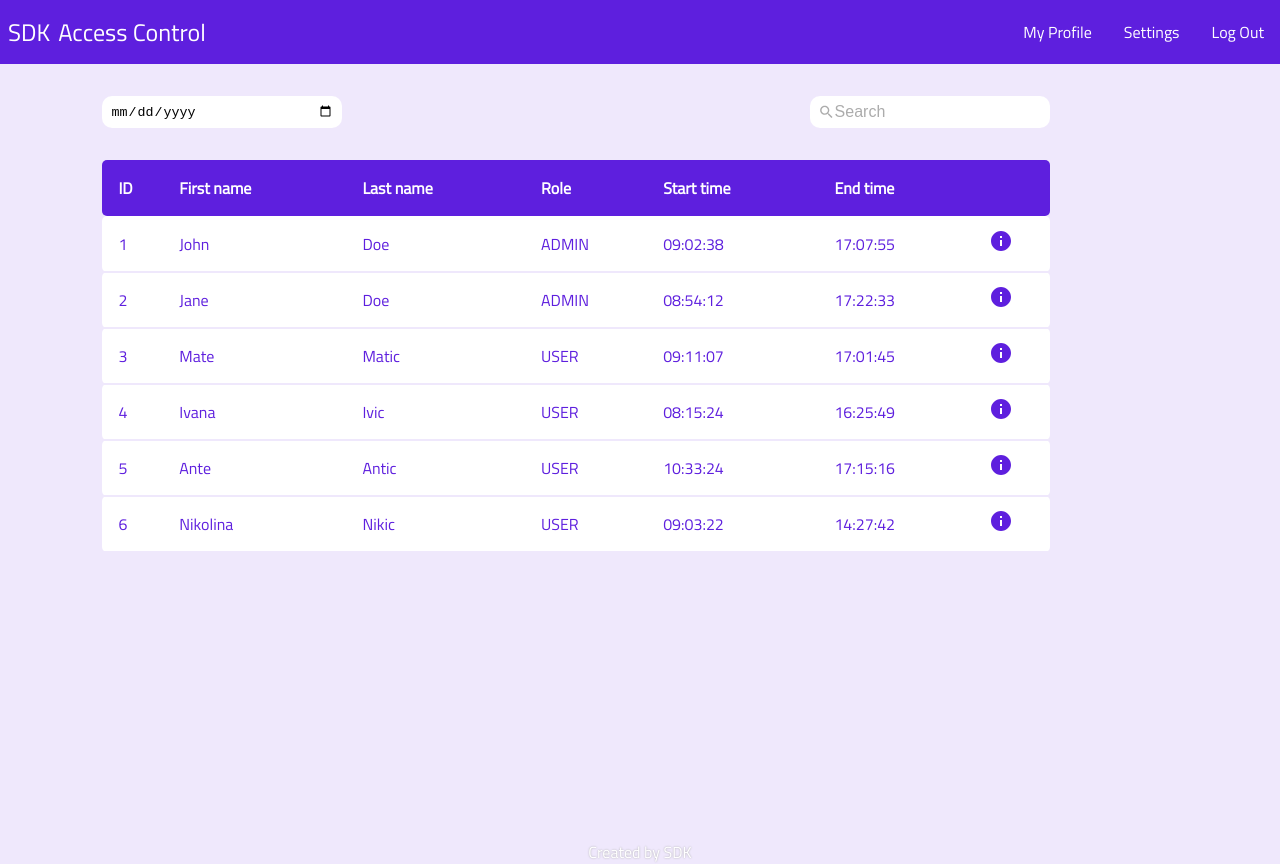
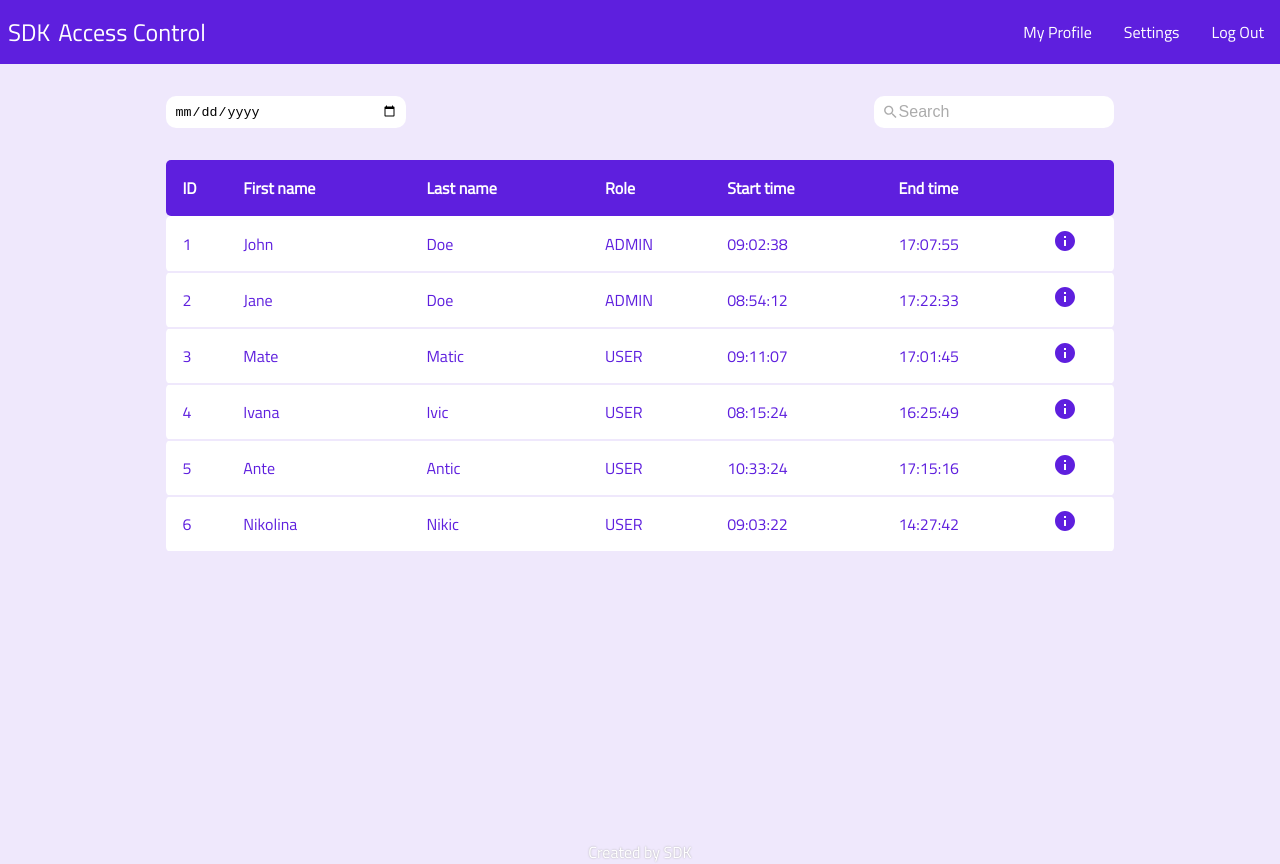
Before and after one commit to sandje00/sdk-access-control-web, a Vue app: page /dashboard in a window 1280 px wide. Built offline with nearby package versions, Linux system fonts and the light colour scheme.

Commit message:
Center table

```diff
--- a/src/components/dashboard/index.vue
+++ b/src/components/dashboard/index.vue
@@ -57,6 +57,9 @@ export default {
   margin-top: 8vh;
   padding: 0 8vw;
   max-width: 90vw;
+  position: relative;
+  left: 50%;
+  transform: translateX(-50%);
 
   &-control {
     padding: 2rem 0;
```
